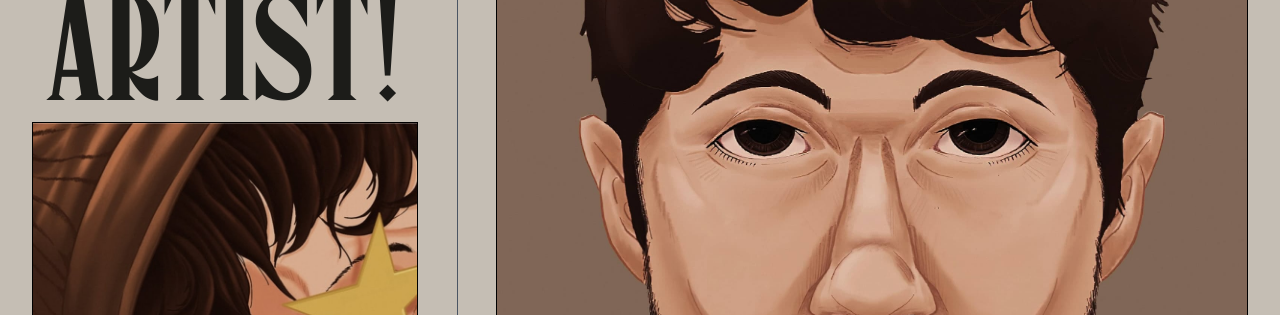
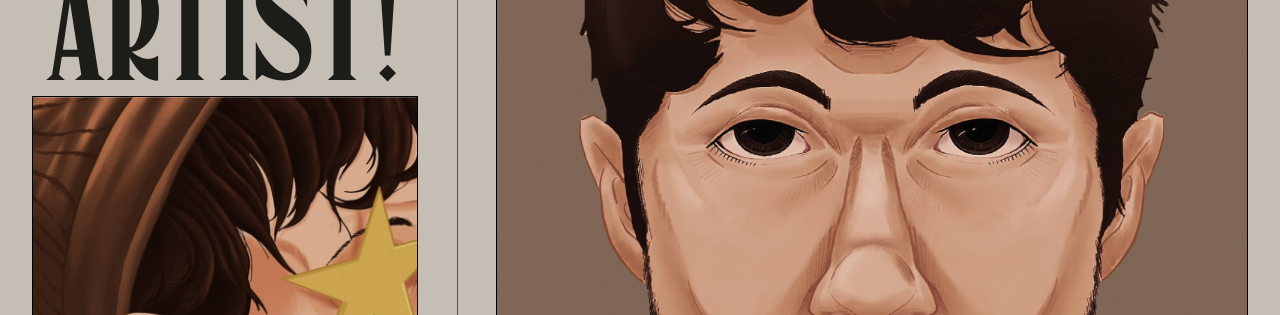
Before and after one commit to nilaachandra/Niccolo-MIranda-Portfolio-Clone, a website: page src/index.html in a window 1280 px wide. Shown: the part 785-1100 px from the top of the page. Drawn offline with nearby package versions, Linux system fonts and the light colour scheme.

Commit message:
minor changes

```diff
--- a/src/requirements.css
+++ b/src/requirements.css
@@ -44,7 +44,7 @@ html, body{
     font-family: Dynasty;
 }
 .line-h{
-    line-height: 9vw;
+    line-height: 8vw;
 }
 .line-hp{
     line-height: 3vw;
```
